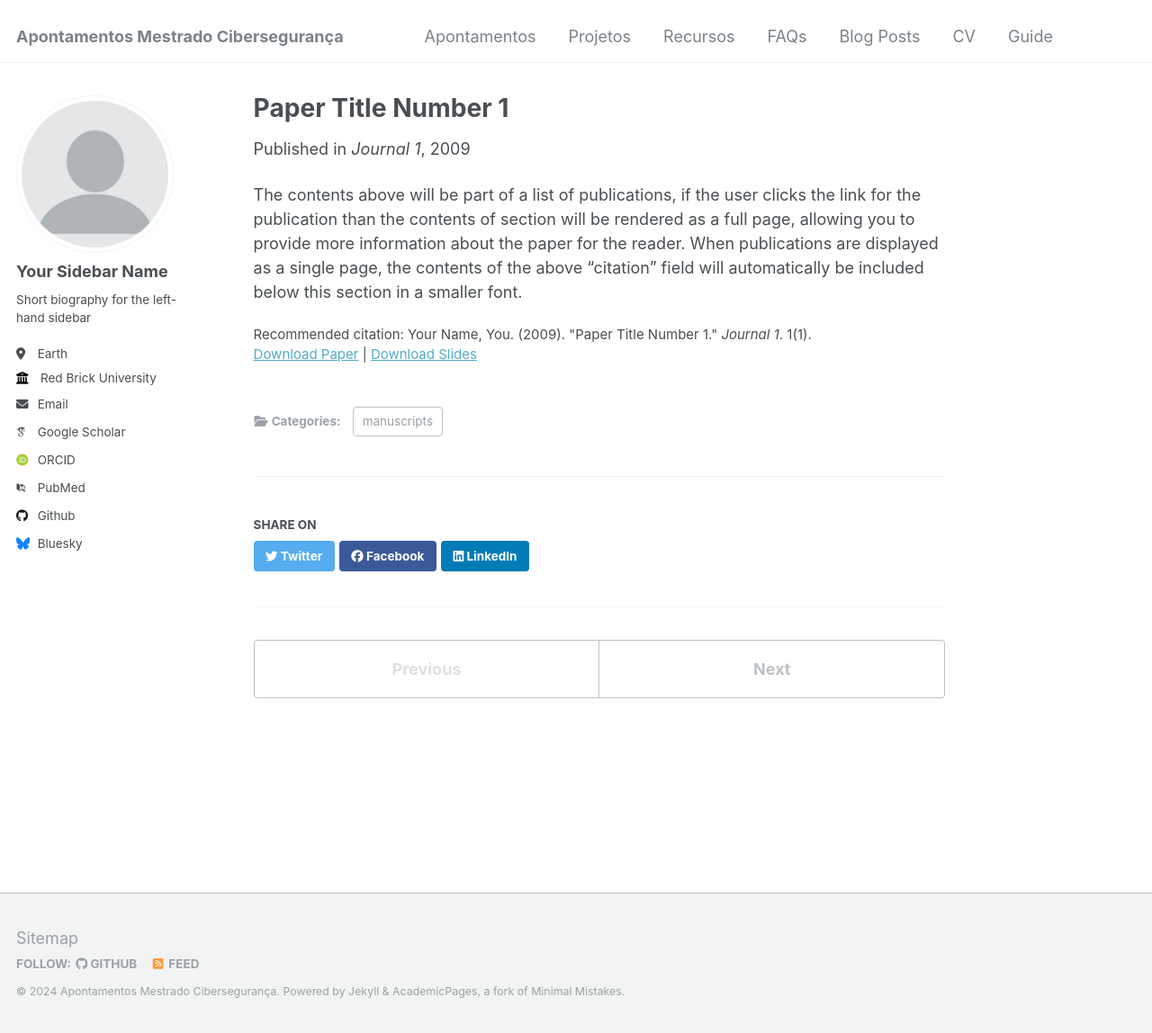
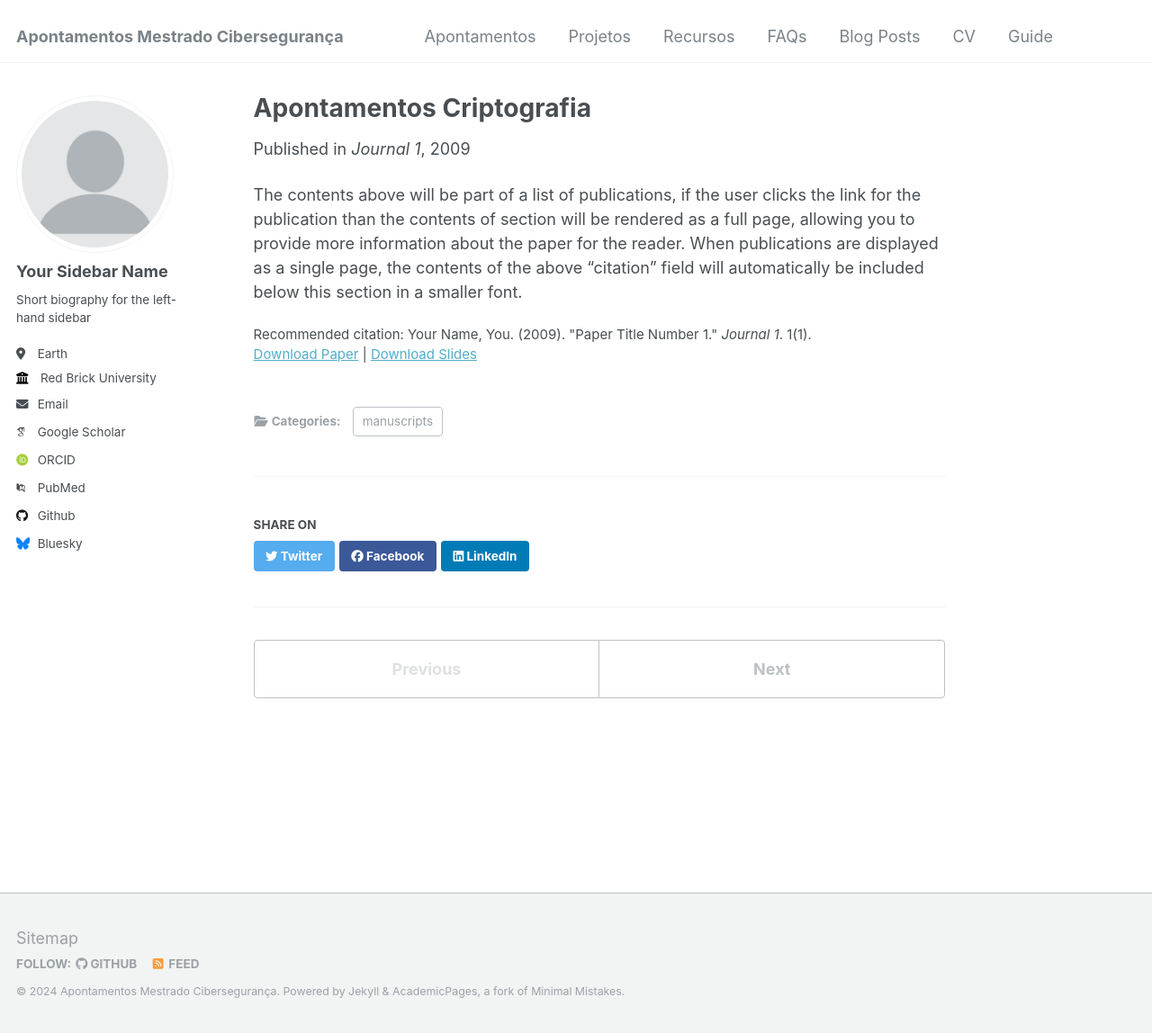
Before and after one commit to V1dal9/mcs_github.io, a Jekyll site: the page built from _publications/2009-10-01-paper-title-number-1.md, in a window 1280 px wide and 1148 px high. Shown: the whole window at 90% size. Built offline with Jekyll 4.4.1, drawn with Linux system fonts in a browser that asks for light colours; some web fonts are replaced.

Commit message:
update apontamentos criptografia

```diff
--- a/_pages/category-archive.html
+++ b/_pages/category-archive.html
@@ -2,7 +2,7 @@
 layout: archive
 permalink: /categories/
 title: "Posts by Category"
-author_profile: true
+author_profile: false
 ---
 
 {% include base_path %}
--- a/_pages/publications.html
+++ b/_pages/publications.html
@@ -4,10 +4,6 @@ title: "Apontamentos"
 permalink: /apontamentos/
 author_profile: false
 ---
-
-{% if site.author.googlescholar %}
-  <div class="wordwrap">You can also find my articles on <a href="{{site.author.googlescholar}}">my Google Scholar profile</a>.</div>
-{% endif %}
 
 {% include base_path %}
 
--- a/_publications/2009-10-01-paper-title-number-1.md
+++ b/_publications/2009-10-01-paper-title-number-1.md
@@ -1,13 +1,13 @@
 ---
-title: "Paper Title Number 1"
+title: "Apontamentos Criptografia"
 collection: publications
 category: manuscripts
 permalink: /publication/2009-10-01-paper-title-number-1
 excerpt: 'This paper is about the number 1. The number 2 is left for future work.'
 date: 2009-10-01
 venue: 'Journal 1'
-slidesurl: 'http://academicpages.github.io/files/slides1.pdf'
-paperurl: 'http://academicpages.github.io/files/paper1.pdf'
+slidesurl: 'https://v1dal9.github.io/mcs_github.io/files/slides1.pdf'
+paperurl: 'https://v1dal9.github.io/mcs_github.io/files/paper1.pdf'
 citation: 'Your Name, You. (2009). &quot;Paper Title Number 1.&quot; <i>Journal 1</i>. 1(1).'
 ---
 
```
